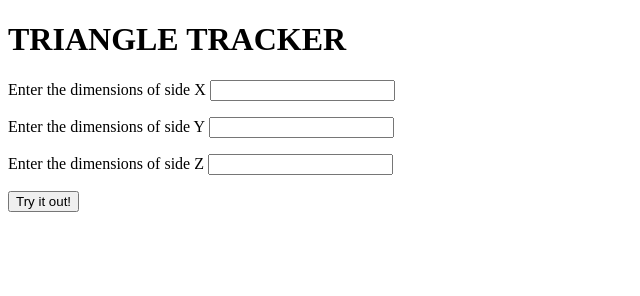
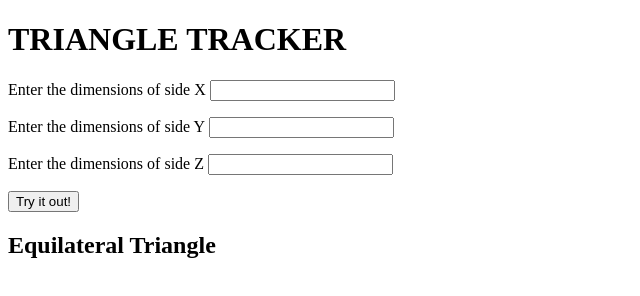
Before and after one commit to Berthedusabeyezu/Triangle-Tracker, a plain HTML site: page index.html in a window 1280 px wide. Shown: the whole page, without its empty margins (0-640 px from the left). Drawn offline with Linux system fonts and the light colour scheme.

Commit message:
equilateral triangle

```diff
--- a/index.html
+++ b/index.html
@@ -4,6 +4,7 @@
     <meta charset="UTF-8">
     <meta name="viewport" content="width=device-width, initial-scale=1.0">
     <meta http-equiv="X-UA-Compatible" content="ie=edge">
+    <link rel="stylesheet" type=text/css href="index.css">
     <title>Triangle Tracker</title>
     <script src="triangle.js"></script>
 </head>
@@ -16,6 +17,10 @@
 
     </div>
     <input type="button" value="Try it out!" onclick="triangleTracker()">
+    <div class="triangle">
+        <h2>Equilateral Triangle</h2>
+
+    </div>
 
 
 </body>
```
